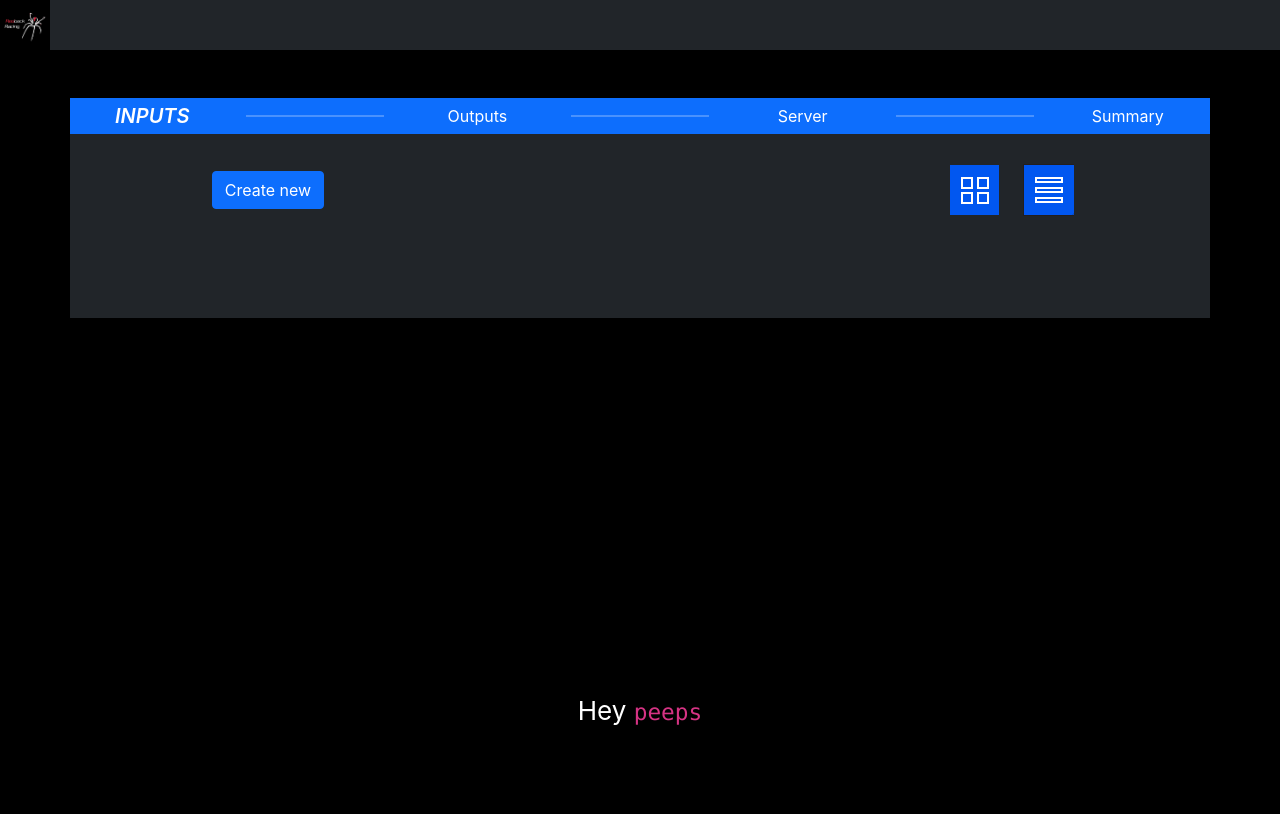
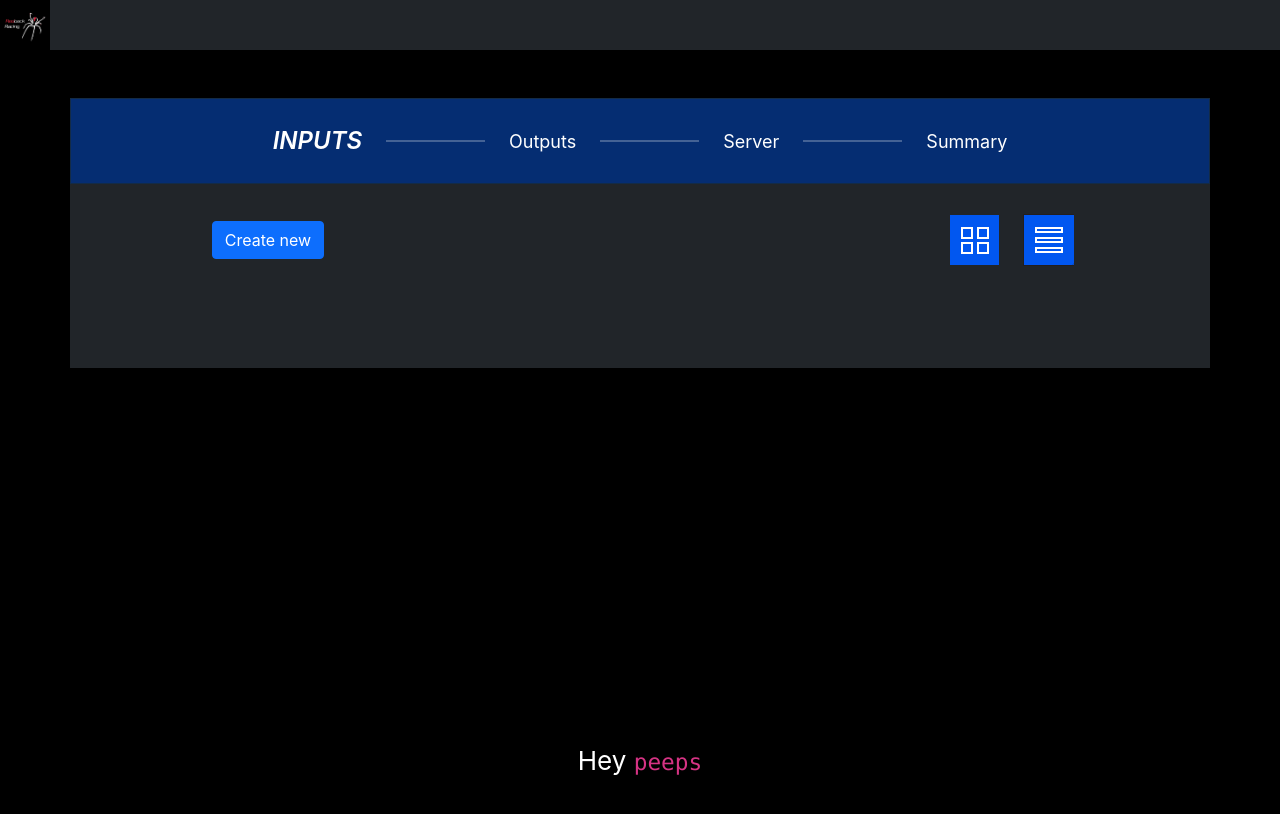
Before and after one commit to GuAiden/rb-nmp-ucf, a React (Create React App) app in the folder client/: page / in a window 1280 px wide. Shown: the top 814 px of the page. Built offline with nearby package versions, Linux system fonts and the light colour scheme.

Commit message:
Change styling of menuswitcher bar to match requirements

```diff
--- a/client/src/components/MenuSwitcher/index.tsx
+++ b/client/src/components/MenuSwitcher/index.tsx
@@ -1,4 +1,5 @@
 import React, { useState } from 'react';
+import { Col, Container, Row } from 'react-bootstrap';
 import './menuswitcher.css';
 /**
  * Basic anchor group to switch between components
@@ -7,9 +8,12 @@ import './menuswitcher.css';
 const MenuSwitcher: React.FunctionComponent = () => {
   const [count, setCount] = useState(1);
   return (
-    <div className="container border border-primary mt-5 bg-primary">
-      <div className="row">
-        <div className="col-sm col-wrapper my-auto">
+    <Container className="container-blue border border-primary mt-5">
+      <Row className="justify-content-md-center mt-4 mb-4">
+        <Col md="2">
+          <p> </p>
+        </Col>
+        <Col md="auto" className="col-wrapper my-auto">
           <a
             href="#"
             className={count === 1 ? 'a-selected' : 'a-unselected'}
@@ -17,11 +21,11 @@ const MenuSwitcher: React.FunctionComponent = () => {
           >
             Inputs
           </a>
-        </div>
-        <div className="col-sm col-wrapper my-auto">
+        </Col>
+        <Col className="col-wrapper my-auto">
           <hr className="hr-wrapper" />
-        </div>
-        <div className="col-sm col-wrapper my-auto">
+        </Col>
+        <Col md="auto" className="col-wrapper my-auto">
           <a
             href="#"
             className={count === 2 ? 'a-selected' : 'a-unselected'}
@@ -29,11 +33,11 @@ const MenuSwitcher: React.FunctionComponent = () => {
           >
             Outputs
           </a>
-        </div>
-        <div className="col-sm col-wrapper my-auto">
+        </Col>
+        <Col className="col-wrapper my-auto">
           <hr className="hr-wrapper" />
-        </div>
-        <div className="col-sm col-wrapper my-auto">
+        </Col>
+        <Col md="auto" className="col-wrapper my-auto">
           <a
             href="#"
             className={count === 3 ? 'a-selected' : 'a-unselected'}
@@ -41,11 +45,11 @@ const MenuSwitcher: React.FunctionComponent = () => {
           >
             Server
           </a>
-        </div>
-        <div className="col-sm col-wrapper my-auto">
+        </Col>
+        <Col className="col-wrapper my-auto">
           <hr className="hr-wrapper" />
-        </div>
-        <div className="col-sm col-wrapper my-auto">
+        </Col>
+        <Col md="auto" className="col-wrapper my-auto">
           <a
             href="#"
             className={count === 4 ? 'a-selected' : 'a-unselected'}
@@ -53,9 +57,12 @@ const MenuSwitcher: React.FunctionComponent = () => {
           >
             Summary
           </a>
-        </div>
-      </div>
-    </div>
+        </Col>
+        <Col md="2">
+          <p> </p>
+        </Col>
+      </Row>
+    </Container>
   );
 };
 export default MenuSwitcher;
--- a/client/src/components/MenuSwitcher/menuswitcher.css
+++ b/client/src/components/MenuSwitcher/menuswitcher.css
@@ -3,6 +3,7 @@
 .a-unselected {
     text-decoration: none;
     color: white;
+    font-size:large;
 }
 
 .a-selected {
@@ -12,6 +13,7 @@
     font-weight: 600;
     font-size: 20px;
     font-style: italic;
+    font-size:x-large;
 }
 
 .a-selected:hover {
@@ -32,3 +34,11 @@
 .col-wrapper {
     margin-top: -2.5px;
 }
+
+.container-blue {
+    background-color: rgb(5, 45, 114);
+}
+
+.border-primary {
+    border-color: rgb(19, 43, 71) !important;
+}
```
